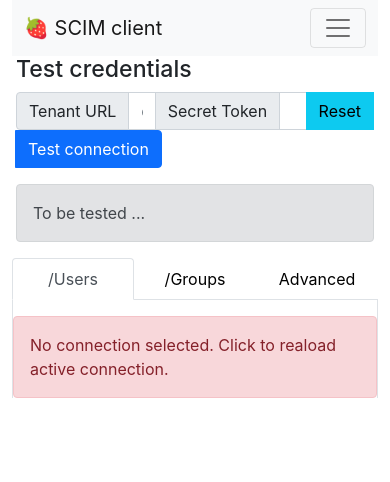
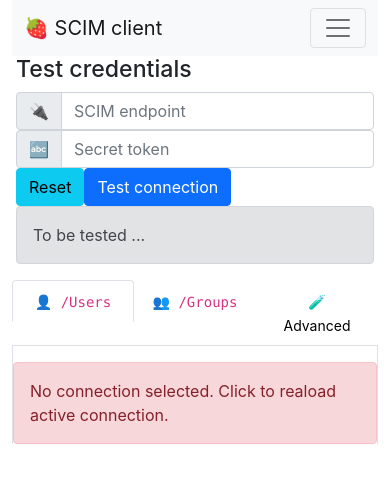
Before and after one commit to jirihofman/strawberry-scim, a Next.js app: page / in a window 390 px wide. Shown: the top 482 px of the page. Built offline with nearby package versions, Linux system fonts and the light colour scheme.

Commit message:
feat: use Octoicons, improve mobile layout

```diff
--- a/components/advanced.js
+++ b/components/advanced.js
@@ -6,12 +6,12 @@ import { loadActiveConnectionFromLocalStorage } from '../lib/util';
 
 const defaults = { userCount: 2, userAssign: true, userUpdate: true, testPrefix: 'strawberry-scim-' };
 const STEPS = {
-    gc: { endpoint: 'POST /Groups', name: 'Group created' },
-    uc: { endpoint: 'POST /Users', name: 'Users created' },
-    ua: { endpoint: 'PATCH /Groups/:id', name: 'Users added' },
-    um: { endpoint: 'PATCH /Users/:id', name: 'Users modified' },
-    ud: { endpoint: 'DELETE /Users/:id', name: 'Users deleted' },
-    gd: { endpoint: 'DELETE /Users/:id', name: 'Group deleted' },
+    gc: { endpoint: 'POST /Groups', name: '👥 created' },
+    uc: { endpoint: 'POST /Users', name: '👤 created' },
+    ua: { endpoint: 'PATCH /Groups/:id', name: '👤 added' },
+    um: { endpoint: 'PATCH /Users/:id', name: '👤 modified' },
+    ud: { endpoint: 'DELETE /Users/:id', name: '👤 deleted' },
+    gd: { endpoint: 'DELETE /Users/:id', name: '👥 deleted' },
 };
 export default function Advanced() {
 
@@ -263,22 +263,19 @@ export default function Advanced() {
                         <th className=''>
                             <span className="input-group-text">Number of users: <code className='ps-1'>{userCount.toString().padStart(2, '0')}</code></span>
                         </th>
+                        <td>
+                            <input type={'range'} value={userCount} max={20} onChange={evt => setUserCount(Number(evt.target.value))} />
+                        </td>
+                    </tr>
+                    <tr>
                         <th>
                             <span className="input-group-text">Data prefix</span>
                         </th>
-                        <th colSpan={2}>
-                            <button className='btn btn-info' type="reset" onClick={handleClearResultsClick}>Reset</button>
-                            <button className='btn btn-primary' type="submit" onClick={handleStartClick}>Start</button>
-                            <button className='btn btn-secondary' type="button" onClick={() => {alert('Coming soon. Use your intuition.');}}>Help</button>
-                        </th>
-                    </tr>
-                    <tr>
-                        <td>
-                            <input type={'range'} value={userCount} max={20} onChange={evt => setUserCount(Number(evt.target.value))} />
-                        </td>
                         <td>
                             <input type="text" className="form-control" id="secret-token" value={defaults.testPrefix} readOnly />
                         </td>
+                    </tr>
+                    <tr>
                         <td>
                             <FormCheck
                                 type="switch"
@@ -298,20 +295,24 @@ export default function Advanced() {
                             />
                         </td>
                     </tr>
+                    <tr>
+                        <th colSpan={2}>
+                            <button className='btn btn-info' type="reset" onClick={handleClearResultsClick}>Reset</button>
+                            <button className='btn btn-primary' type="submit" onClick={handleStartClick}>Start</button>
+                            <button className='btn btn-secondary' type="button" onClick={() => {alert('Coming soon. Use your intuition.');}}>Help</button>
+                        </th>
+                    </tr>
                 </table>
             </div>
-
-            <p>
-                <ProgressBar>
-                    {getProgressBar(operations)}
-                </ProgressBar>
-            </p>
+            <ProgressBar>
+                {getProgressBar(operations)}
+            </ProgressBar>
             <table>
                 <tr>
-                    <th>Status</th>
+                    <th style={{ maxWidth: '12px' }}>ℹ️</th>
                     <th>Operation</th>
                     <th>Endpoint</th>
-                    <th>Duration (ms)</th>
+                    <th>Duration</th>
                 </tr>
                 {renderStatusRow('gc', operationsRef.current)}
                 {userCount > 0 ? <>
@@ -371,9 +372,9 @@ function renderStatusRow(step, operations = []) {
     const endpoint = STEPS[step].endpoint;
     const maxDuraton = _.max(stepOps.map(op => op.duration));
     return <tr>
-        <td>{status}</td>
+        <td style={{ width: '10px' }}>{status}</td>
         <td>{stepName}</td>
-        <td><code>{endpoint}</code></td>
+        <td><code style={{ fontSize: '10px' }}>{endpoint}</code></td>
         <td>{maxDuraton}</td>
     </tr>;
 }
--- a/components/connection.js
+++ b/components/connection.js
@@ -1,6 +1,7 @@
 import { useEffect, useState } from 'react';
 import axios from 'axios';
 import _ from 'lodash';
+import { OverlayTrigger, Popover, Row, Col, InputGroup } from 'react-bootstrap';
 import { loadConnectionsFromLocalStorage, loadActiveConnectionFromLocalStorage, getFixedCurlCommand } from '../lib/util';
 import CurlCopyButton from './curl-copy-button';
 
@@ -127,14 +128,44 @@ export default function Test() {
         <section id='test' className='px-1'>
             <h3>Test credentials {badgesHTML}</h3>
 
-            <div className="input-group mb-3">
-                <span className="input-group-text">Tenant URL</span>
-                <input type="text" className="form-control" id="test-url" value={url} onChange={evt => { setUrl(evt.target.value); }} placeholder='eg: https://your-dev.ngrok.io/api/scim' />
-                <span className="input-group-text">Secret Token</span>
-                <input type="text" className="form-control" id="secret-token" value={secretToken} onChange={evt => {setSecretToken(evt.target.value);}} />
-                <button className='btn btn-info' type="reset" onClick={handleResetConnectionClick}>Reset</button>
-                <button className='btn btn-primary' type="submit" onClick={handleTestConnectionClick}>Test connection</button>
-            </div>
+            <Row>
+                <Col xs={12} md={6}>
+                    <InputGroup>
+                        <InputGroup.Text>
+                            <OverlayTrigger trigger={['click', 'hover']} placement="auto" overlay={
+                                <Popover style={{ minWidth: '300px' }}>
+                                    <Popover.Body>
+                                        Tenant URL eg: <br /><code>https://your-dev.ngrok.io/api/scim</code>
+                                    </Popover.Body>
+                                </Popover>
+                            }>
+                                <span>🔌</span>
+                            </OverlayTrigger>
+                        </InputGroup.Text>
+                        <input type="text" className="form-control" id="test-url" value={url} onChange={evt => { setUrl(evt.target.value); }} placeholder='SCIM endpoint' />
+                    </InputGroup>
+                </Col>
+                <Col xs={12} md={6}>
+                    <InputGroup>
+                        <InputGroup.Text>
+                            <OverlayTrigger trigger={['click', 'hover']} placement="auto" overlay={
+                                <Popover style={{ minWidth: '300px' }}>
+                                    <Popover.Body>
+                                        secret token
+                                    </Popover.Body>
+                                </Popover>
+                            }>
+                                <span>🔤</span>
+                            </OverlayTrigger>
+                        </InputGroup.Text>
+                        <input type="text" className="form-control" id="secret-token" value={secretToken} onChange={evt => { setSecretToken(evt.target.value); }} placeholder='Secret token' />
+                    </InputGroup>
+                </Col>
+                <Col xs={12} md={6}>
+                    <button className='btn btn-info' type="reset" onClick={handleResetConnectionClick}>Reset</button>
+                    <button className='btn btn-primary' type="submit" onClick={handleTestConnectionClick}>Test connection</button>
+                </Col>
+            </Row>
             <div className={`alert ${resultAlertClass}`} role="alert">
                 {resultAlertText} {copyCurlButton}
             </div>
--- a/components/curl-copy-button.jsx
+++ b/components/curl-copy-button.jsx
@@ -1,5 +1,6 @@
 import { CopyToClipboard } from 'react-copy-to-clipboard';
 import { Button } from 'react-bootstrap';
+import { CopyIcon } from '@primer/octicons-react';
 import { useToasts } from './toast-manager';
 
 export default function CurlCopyButton({ curl }) {
@@ -11,8 +12,7 @@ export default function CurlCopyButton({ curl }) {
             addToast({ bg: 'success', delay: 5000, text: curl.substring(0, 100) + ' ...', title: 'Copied!' });
         }}>
             <Button variant='outline-success' title='Copy curl to clipboard' size='sm'>
-                {/* TODO: use react components - bootstrap icons or @primer/octicons-react */}
-                <code>curl <svg xmlns="http://www.w3.org/2000/svg" viewBox="0 0 16 16" width="16" height="16"><path d="M0 6.75C0 5.784.784 5 1.75 5h1.5a.75.75 0 010 1.5h-1.5a.25.25 0 00-.25.25v7.5c0 .138.112.25.25.25h7.5a.25.25 0 00.25-.25v-1.5a.75.75 0 011.5 0v1.5A1.75 1.75 0 019.25 16h-7.5A1.75 1.75 0 010 14.25z"></path><path d="M5 1.75C5 .784 5.784 0 6.75 0h7.5C15.216 0 16 .784 16 1.75v7.5A1.75 1.75 0 0114.25 11h-7.5A1.75 1.75 0 015 9.25zm1.75-.25a.25.25 0 00-.25.25v7.5c0 .138.112.25.25.25h7.5a.25.25 0 00.25-.25v-7.5a.25.25 0 00-.25-.25z"></path></svg></code>
+                <code>curl <CopyIcon fill='black'/></code>
             </Button>
         </CopyToClipboard> : null}
     </>;
--- a/components/users.js
+++ b/components/users.js
@@ -101,7 +101,7 @@ export default function Test() {
     const statusHTML = <div className={`alert ${resultAlertClass}`} role="alert">{status} {copyCurlButton}</div>;
     const detailsHTML = operationDetails ? <div className={`alert ${resultAlertClass}`} role="alert"><pre>{operationDetails}</pre></div> : null;
 
-    const userBadgesHTML = ['adam@example.com', 'carl@example.com', 'jane@example.com', 'strawberry-scim-u-0@1secmail.org'].map(user => {
+    const userBadgesHTML = ['adam@example.com', 'carl@example.com', 'strawberry-scim-u-0@1secmail.org'].map(user => {
         const c = user === userName ? 'bg-info' : 'bg-secondary';
         return <span key={user}>
             <span className={`badge mx-1 ${c}`} style={{ fontSize: 'small', cursor: 'pointer' }} data-connection={user} onClick={() => {
@@ -115,7 +115,7 @@ export default function Test() {
 
     return (
         <section id='users' className='px-1'>
-            <span>Pre-defined user names: {userBadgesHTML}</span>
+            <div className='m-6'>Pre-defined user names: {userBadgesHTML}</div>
 
             <div className="input-group">
                 <span className="input-group-text">Display name</span>
--- a/package.json
+++ b/package.json
@@ -24,6 +24,7 @@
     "ci:test": "./node_modules/.bin/cypress run --component && npm run test:build && npm run test:start & npm run test:wait-on && npm run test:cy:run"
   },
   "dependencies": {
+    "@primer/octicons-react": "^17.10.1",
     "axios": "^0.21.2",
     "axios-curlirize": "^2.0.0",
     "cypress": "^12.2.0",
--- a/pages/index.jsx
+++ b/pages/index.jsx
@@ -17,13 +17,13 @@ export default function Home() {
                 className="mb-0"
                 justify
             >
-                <Tab eventKey="users" title="/Users" className='pt-3 border-start border-end'>
+                <Tab eventKey="users" title={<code style={{ fontSize: '14px' }}>👤 /Users</code>} className='pt-3 border-start border-end'>
                     <Users />
                 </Tab>
-                <Tab eventKey="groups" title="/Groups" className='pt-3 border-start border-end'>
+                <Tab eventKey="groups" title={<code style={{ fontSize: '14px' }}>👥 /Groups</code>} className='pt-3 border-start border-end'>
                     <Groups />
                 </Tab>
-                <Tab eventKey="advanced" title="Advanced" className='pt-3 border-start border-end'>
+                <Tab eventKey="advanced" title={<span style={{ fontSize: '14px' }}>🧪 Advanced</span>} className='pt-3 border-start border-end'>
                     <Advanced />
                 </Tab>
             </Tabs>
```
Also changed, not shown: 1 other file (tests, documents, lock files or other folders).
